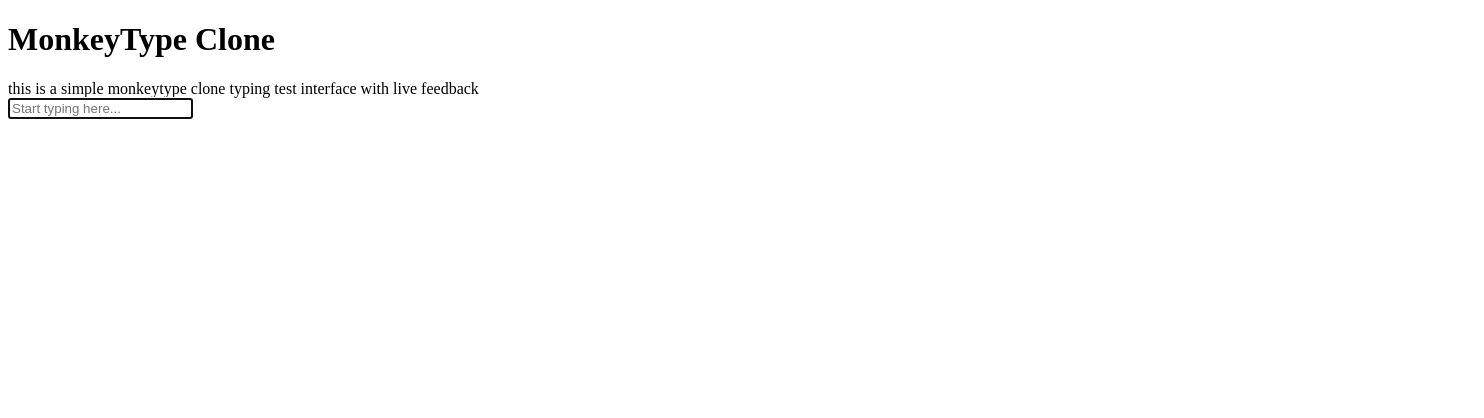
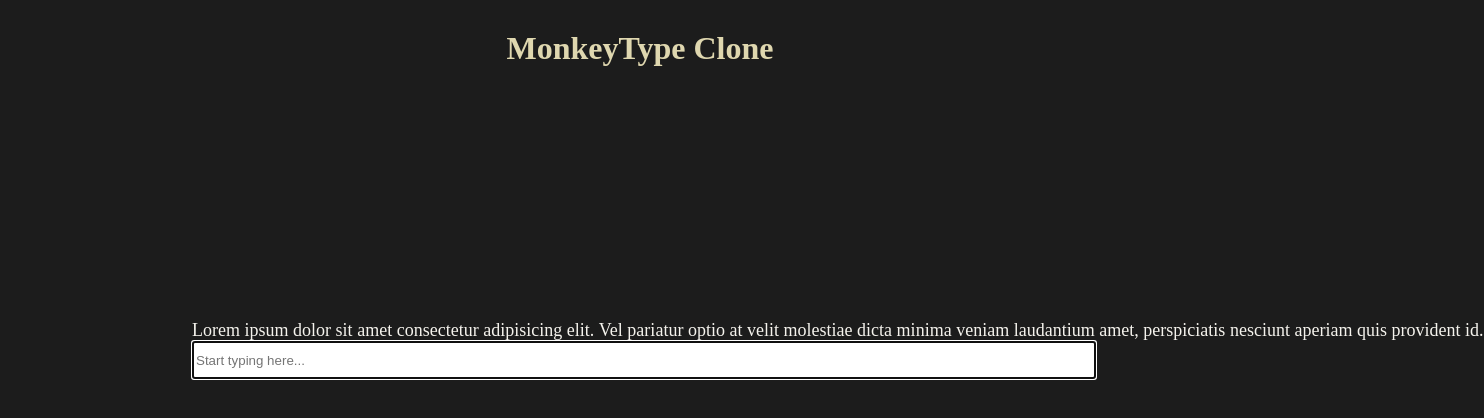
Before and after one commit to NobpasinTumdee/MonkeytypeClone, a React (Vite) app in the folder TypeType/: page / in a window 1280 px wide. Shown: the top 418 px of the page, 1484 px wide, since content can reach past the window. Built offline with nearby package versions, Linux system fonts and the light colour scheme.

Commit message:
ui update

```diff
--- a/TypeType/src/App.css
+++ b/TypeType/src/App.css
@@ -0,0 +1,30 @@
+:root {
+    --main-color: #1C1C1C;
+    --sub: #DFD7AF;
+    --text: #F5F3ED;
+}
+
+.header {
+    margin: 30px 0px;
+    text-align: center;
+    color: var(--sub);
+}
+body{
+    background-color: var(--main-color);
+}
+.mainpage {
+    color: var(--text);
+    width: 70%;
+    height: 20%;
+    position: absolute;
+    top: 50%;
+    left: 50%;
+    transform: translate(-50%, -50%);
+}
+.display-text{
+    font-size: large;
+}
+.inputkey {
+    width: 100%;
+    height: 20%;
+}
--- a/TypeType/src/App.jsx
+++ b/TypeType/src/App.jsx
@@ -1,6 +1,6 @@
 import React, { useEffect, useState, useRef } from "react";
-
-const sampleText = "this is a simple monkeytype clone typing test interface with live feedback";
+import './App.css'
+const sampleText = "Lorem ipsum dolor sit amet consectetur adipisicing elit. Vel pariatur optio at velit molestiae dicta minima veniam laudantium amet, perspiciatis nesciunt aperiam quis provident id.";
 
 export default function MonkeyTypeClone() {
   const [text] = useState(sampleText);
@@ -34,10 +34,10 @@
   };
 
   return (
-    <div className="p-4">
-      <h1 className="text-xl font-bold mb-4">MonkeyType Clone</h1>
-
-      <div className="mb-4 text-xl font-mono flex flex-wrap">
+    <>
+      <h1 className="header">MonkeyType Clone</h1>
+      <div className="mainpage">
+        <div className="display-text">
           {text.split("").map((char, index) => {
             let className = "";
             if (index < userInput.length) {
@@ -59,7 +59,7 @@
           value={userInput}
           onChange={handleInputChange}
           onKeyDown={handleKeyDown}
-        className="w-full border px-2 py-1 text-lg font-mono"
+          className="inputkey"
           placeholder="Start typing here..."
         />
 
@@ -70,5 +70,6 @@
           </div>
         )}
       </div>
+    </>
   );
 }
```
Lines whose indentation alone changed are shown as unchanged.
